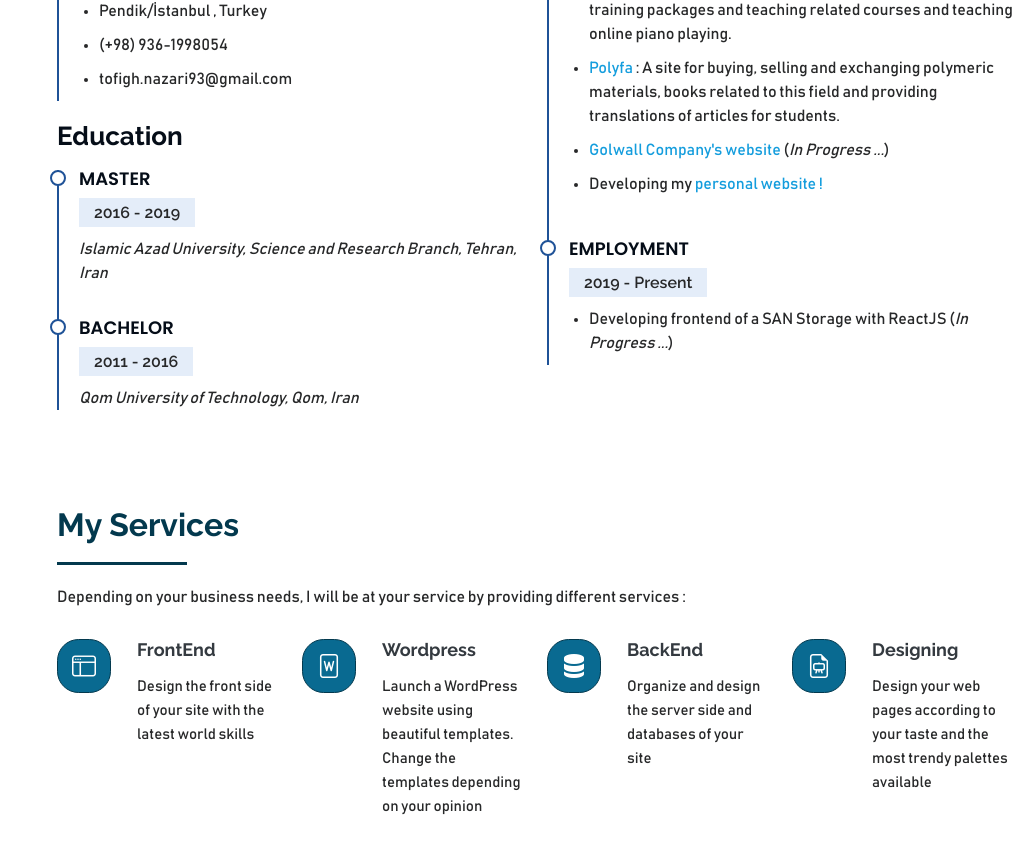
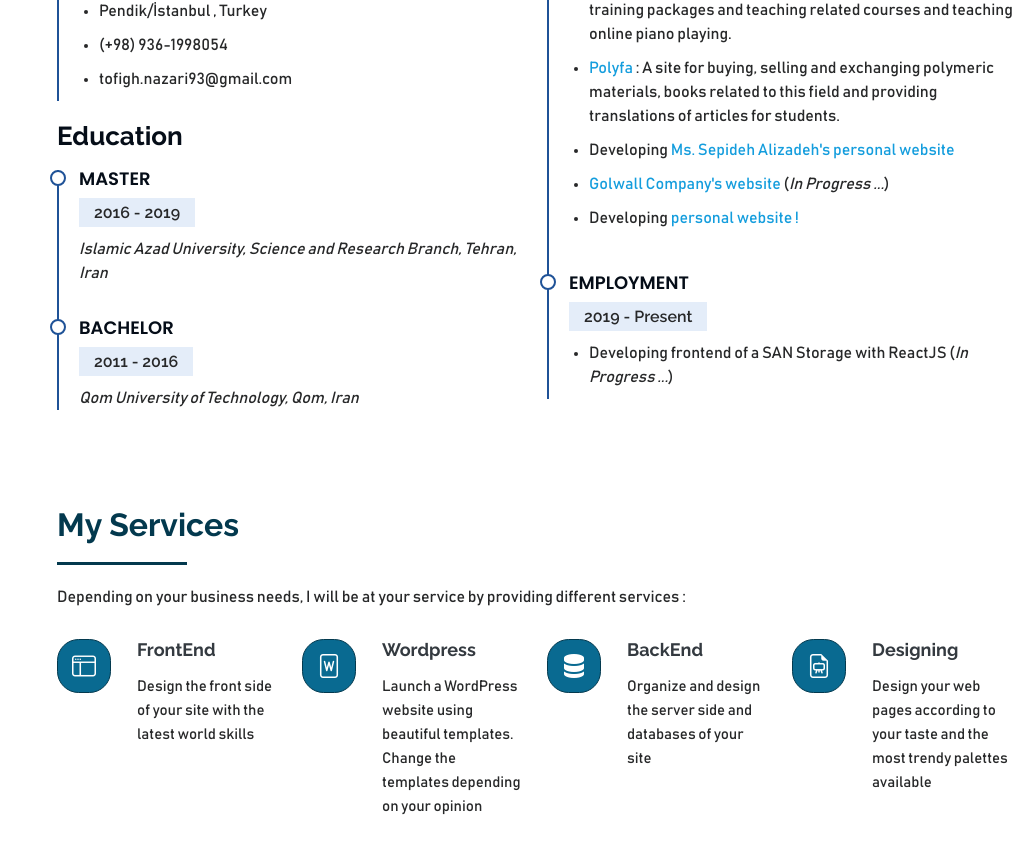
Before and after one commit to towfigh/tofighnazari.ir, a React (Create React App) app: page / in a window 1280 px wide. Shown: the part 2457-3311 px from the top of the page, without its empty margins (255-1280 px from the left). Built offline with nearby package versions, Linux system fonts and the light colour scheme.

Commit message:
Updating the resume , adding meta tag's in head

```diff
--- a/public/index.html
+++ b/public/index.html
@@ -8,10 +8,12 @@
     <meta name="viewport" content="width=device-width, initial-scale=1.0, maximum-scale=1.0, user-scalable=0">
     <title>Tofigh Nazari</title>
 
-    <meta content="Tofigh Nazari personal website" name="description">
-    <meta content="tofigh" name="keywords">
+    <meta content="Tofigh Nazari's personal website , FrontEnd web developer" name="description">
+    <meta content="Tofigh Nazari , توفیق نظری" name="keywords">
+    <meta name="author" content="Tofigh Nazari">
+    <meta name="viewport" content="width=device-width, initial-scale=1.0">
+    <meta name="theme-color" content="#03394e"
 
-    <meta content="width=device-width, initial-scale=1.0" name="viewport">
     <link href="assets/img/favicon.ico" rel="icon">
     <link href="assets/img/apple-touch-icon.png" rel="apple-touch-icon">
     <link href="https://fonts.googleapis.com/css?family=Open+Sans:300,300i,400,400i,600,600i,700,700i|Raleway:300,300i,400,400i,500,500i,600,600i,700,700i|Poppins:300,300i,400,400i,500,500i,600,600i,700,700i" rel="stylesheet">
--- a/src/Components/Resume.js
+++ b/src/Components/Resume.js
@@ -60,10 +60,11 @@ const Resume = () => {
                 <h4>{t("Freelancer")}</h4>
                 <h5>{t("2017 - Present")}</h5>
                 <ul>
-                  <li> <a href="https://piano-solo.ir/">Piano-solo</a> : {t("A site for publishing music works and music training packages and teaching related courses and teaching online piano playing.")} </li>
-                  <li> <a href="https://polyfa.ir/"> Polyfa</a> : {t("A site for buying, selling and exchanging polymeric materials, books related to this field and providing translations of articles for students.")} </li>
-                  <li><a href="https://golwall.ir/">{t("Golwall Company's website")} </a>  (<em>{t("In Progress ...")}</em>)</li>
-                  <li>{t("Developing my")}  <a href="https://tofighnazari.ir/">{t("personal website !")}</a></li>
+                  <li> <a target="_blank"  rel="noreferrer" href="https://piano-solo.ir/">Piano-solo</a> : {t("A site for publishing music works and music training packages and teaching related courses and teaching online piano playing.")} </li>
+                  <li> <a target="_blank"  rel="noreferrer" href="https://polyfa.ir/"> Polyfa</a> : {t("A site for buying, selling and exchanging polymeric materials, books related to this field and providing translations of articles for students.")} </li>
+                  <li>{t("Developing")} <a target="_blank"  rel="noreferrer" href="https://sepidehalizadeh.ir/">{t("Ms. Sepideh Alizadeh's personal website")} </a> </li>
+                  <li><a target="_blank"  rel="noreferrer" href="https://golwall.ir/">{t("Golwall Company's website")} </a>  (<em>{t("In Progress ...")}</em>)</li>
+                  <li>{t("Developing")}  <a target="_blank"  rel="noreferrer" href="https://tofighnazari.ir/">{t("personal website !")}</a></li>
                 </ul>
               </div>
               <div className={isFa ? 'resumeFa' : 'resume-item'}>
--- a/src/Components/locale/resources.js
+++ b/src/Components/locale/resources.js
@@ -46,8 +46,9 @@ const resources = {
       "A site for buying, selling and exchanging polymeric materials, books related to this field and providing translations of articles for students.": "سایتی برای خرید و فروش و مبادله مواد و کتابهای پلیمری در این زمینه و ارائه ترجمه مقالات برای دانشجویان.",
       "In Progress ..": "در حال انجام",
       "Golwall Company's website": "وبسایت مجموعه Golwall",
+      "Ms. Sepideh Alizadeh's personal website": "وبسایت شخصی سرکار خانم مهندس سپیده علیزاده",
       "personal website !": "وبسایت شخصی خودم",
-      "Developing my": "طراحی و توسعه",
+      "Developing": "طراحی و توسعه",
       "Employment": "استخدام",
       "2019 - Present": "۱۳۹۸ - ۱۴۰۰",
       "Developing frontend of a SAN Storage with ReactJS": "توسعه پنل کاربری Storage ذخیره سازی SAN با ReactJS",
@@ -120,8 +121,9 @@ const resources = {
       "A site for buying, selling and exchanging polymeric materials, books related to this field and providing translations of articles for students.": "Bu alandaki polimerik malzeme ve kitapların alınıp satıldığı ve değiş tokuş edildiği ve öğrencilere makale çevirileri sağlayan bir site.",
       "In Progress ...": "Devam etmekte ...",
       "Golwall Company's website": "Golwall Company'nin web sitesi",
+      "Ms. Sepideh Alizadeh's personal website": "Ms. Sepideh Alizadeh'in kişisel web sitesi geliştirmek",
       "personal website !": "kişisel web sitemi geliştirmek",
-      "Developing my": "",
+      "Developing": "",
       "Employment": "Istihdam",
       "2019 - Present": "2019 - Şu Anda",
       "Developing frontend of a SAN Storage with ReactJS": "ReactJS ile bir SAN Depolamasının ön ucunu geliştirme",
```
